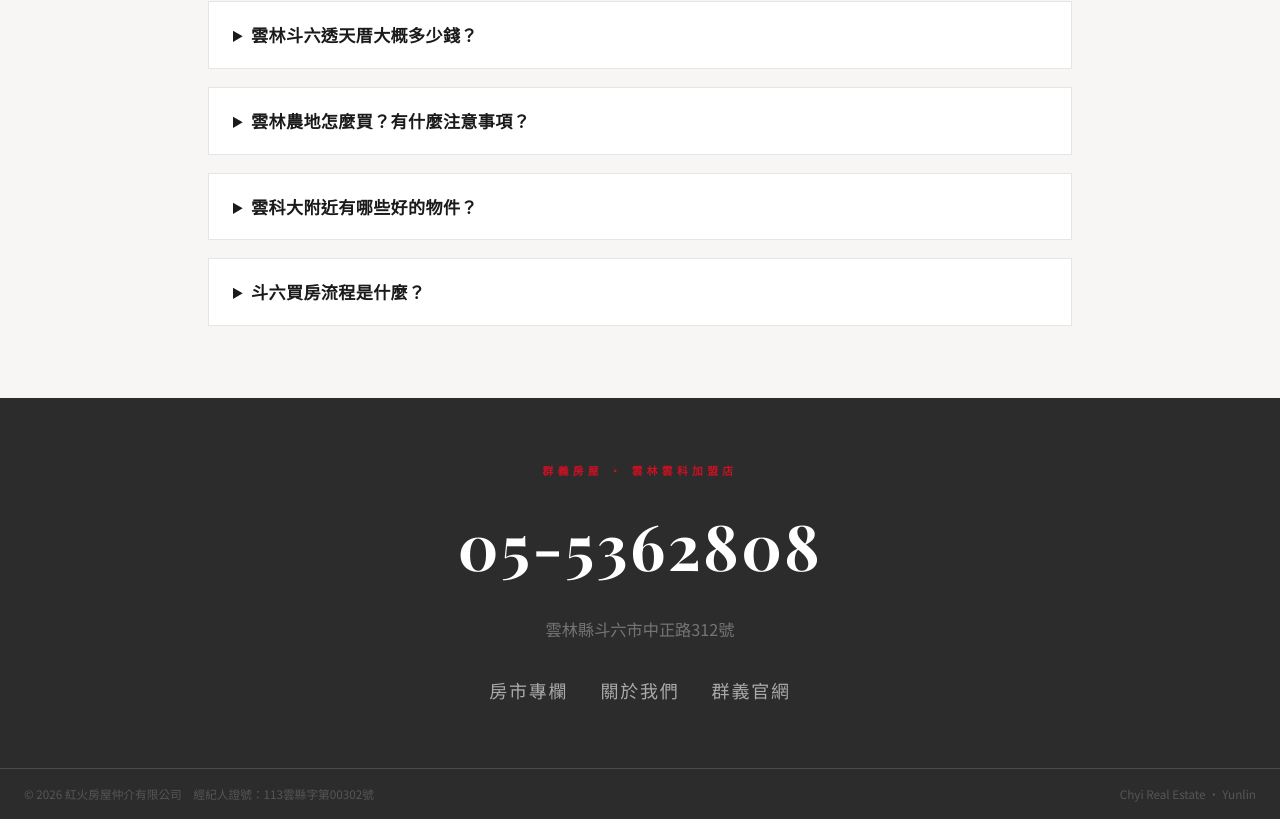
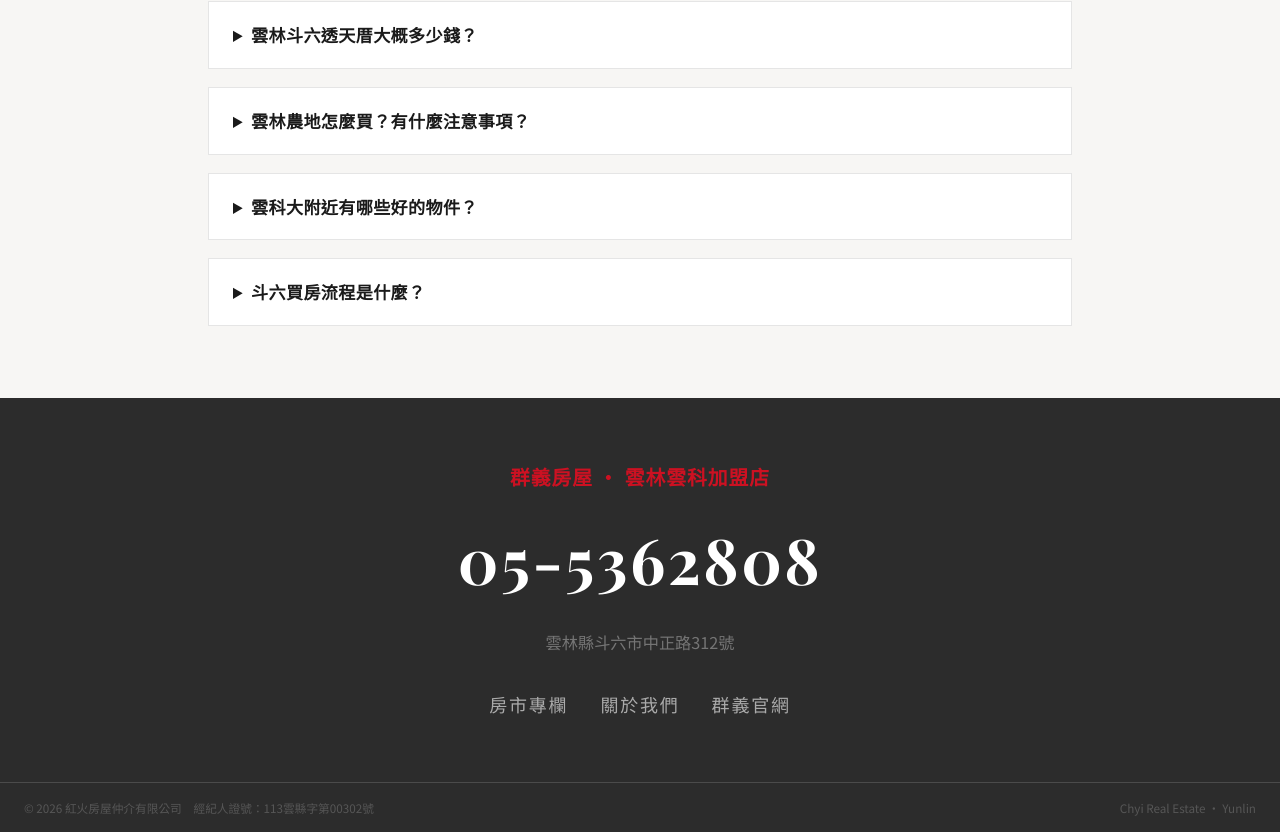
Before and after one commit to yunlinchyi-boop/yunlin-realestate-blog, a Next.js app: page / in a window 1280 px wide. Shown: the part 3270-4102 px from the top of the page. Built offline with nearby package versions, Linux system fonts and the light colour scheme; no server answers; a web font is replaced by a local one.

Commit message:
style: 頁尾品牌名稱字體放大

```diff
--- a/app/layout.tsx
+++ b/app/layout.tsx
@@ -124,7 +124,7 @@ export default function RootLayout({ children }: { children: React.ReactNode })
 
           {/* 主體 */}
           <div style={{ padding: '64px 24px', textAlign: 'center' }}>
-            <p style={{ color: '#CC1122', fontSize: '0.6rem', letterSpacing: '0.4em', textTransform: 'uppercase', fontWeight: 700, marginBottom: 20 }}>
+            <p style={{ color: '#CC1122', fontSize: '1.1rem', letterSpacing: '0.05em', fontWeight: 700, marginBottom: 20 }}>
               群義房屋 · 雲林雲科加盟店
             </p>
             <a href="tel:055362808" style={{
```
